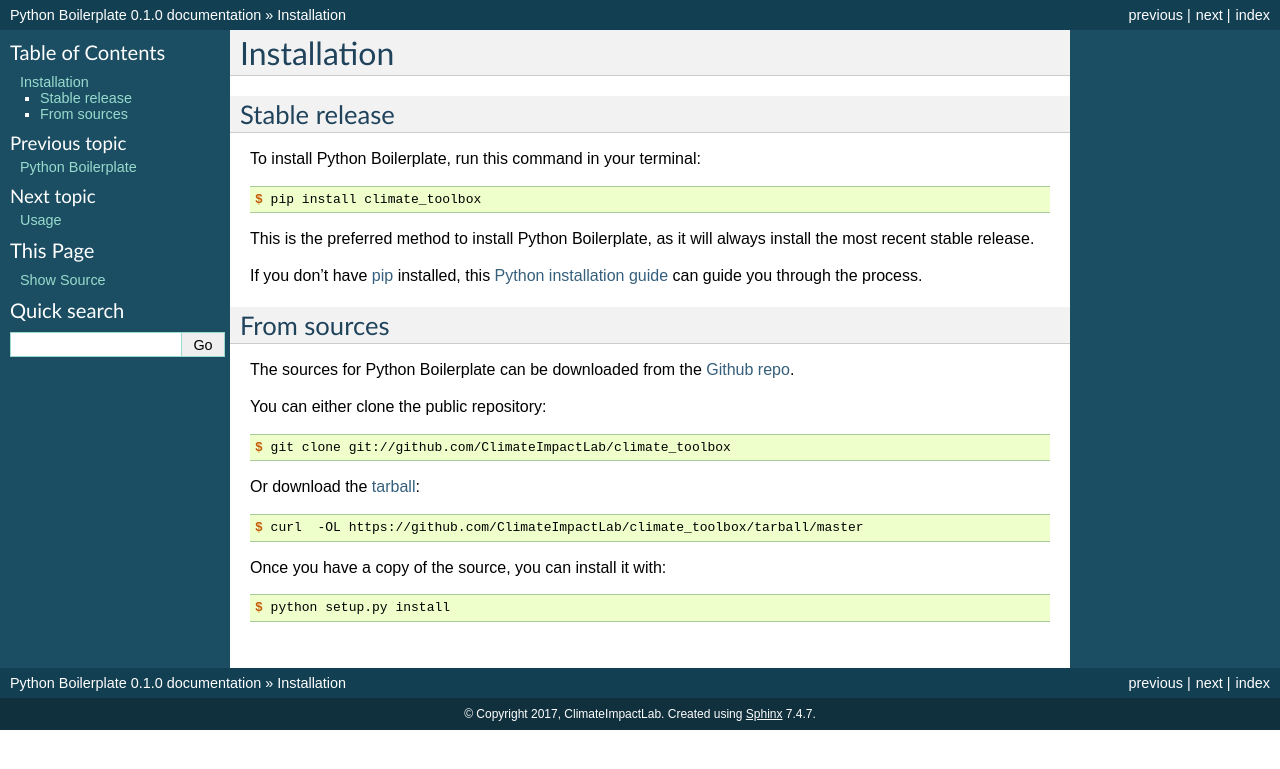
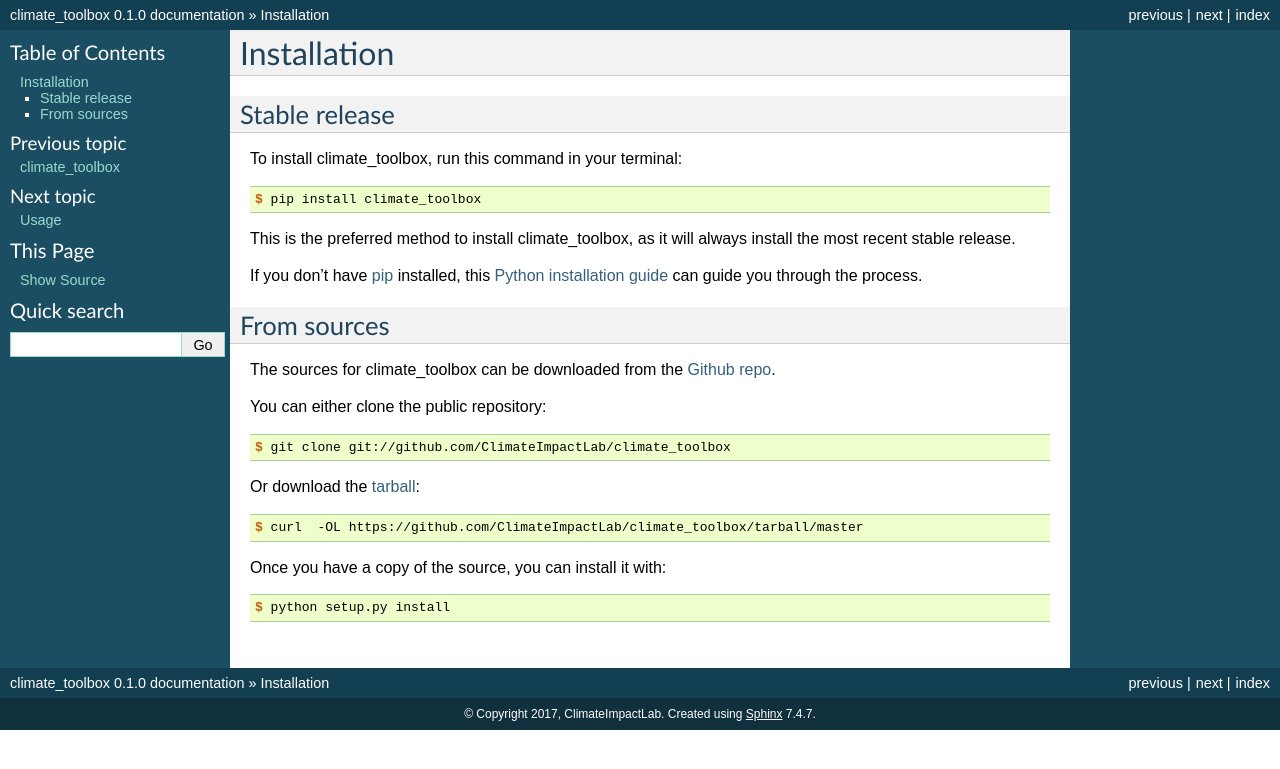
Before and after one commit to ClimateImpactLab/climate_toolbox, a Sphinx documentation site: the page built from docs/installation.rst, in a window 1280 px wide. Shown: the top 769 px of the page. Built offline with Sphinx 7.4.7, drawn with Linux system fonts in a browser that asks for light colours; pages that are not in the unit, such as notebooks, are missing from menus.

Commit message:
change to climate_toolbox

```diff
--- a/CONTRIBUTING.rst
+++ b/CONTRIBUTING.rst
@@ -38,8 +38,8 @@
 Write Documentation
 ~~~~~~~~~~~~~~~~~~~
 
-Python Boilerplate could always use more documentation, whether as part of the
-official Python Boilerplate docs, in docstrings, or even on the web in blog posts,
+climate_toolbox could always use more documentation, whether as part of the
+official climate_toolbox docs, in docstrings, or even on the web in blog posts,
 articles, and such.
 
 Submit Feedback
--- a/README.rst
+++ b/README.rst
@@ -1,5 +1,5 @@
 ==================
-Python Boilerplate
+climate_toolbox
 ==================
 
 
--- a/climate_toolbox/__init__.py
+++ b/climate_toolbox/__init__.py
@@ -1,6 +1,6 @@
 # -*- coding: utf-8 -*-
 
-"""Top-level package for Python Boilerplate."""
+"""Top-level package for climate_toolbox."""
 
 __author__ = """Justin Simcock"""
 __email__ = 'jsimcock@rhg.com'
--- a/docs/conf.py
+++ b/docs/conf.py
@@ -67,7 +67,7 @@
 master_doc = 'index'
 
 # General information about the project.
-project = u'Python Boilerplate'
+project = u'climate_toolbox'
 copyright = u"2017, ClimateImpactLab"
 
 # The version info for the project you're documenting, acts as replacement
@@ -222,7 +222,7 @@
 # [howto/manual]).
 latex_documents = [
     ('index', 'climate_toolbox.tex',
-     u'Python Boilerplate Documentation',
+     u'climate_toolbox Documentation',
      u'ClimateImpactLab', 'manual'),
 ]
 
@@ -253,7 +253,7 @@
 # (source start file, name, description, authors, manual section).
 man_pages = [
     ('index', 'climate_toolbox',
-     u'Python Boilerplate Documentation',
+     u'climate_toolbox Documentation',
      [u'ClimateImpactLab'], 1)
 ]
 
@@ -268,7 +268,7 @@
 #  dir menu entry, description, category)
 texinfo_documents = [
     ('index', 'climate_toolbox',
-     u'Python Boilerplate Documentation',
+     u'climate_toolbox Documentation',
      u'ClimateImpactLab',
      'climate_toolbox',
      'One line description of project.',
--- a/docs/index.rst
+++ b/docs/index.rst
@@ -1,4 +1,4 @@
-Welcome to Python Boilerplate's documentation!
+Welcome to climate_toolbox's documentation!
 ====================================================================================================
 
 Contents:
--- a/docs/installation.rst
+++ b/docs/installation.rst
@@ -8,13 +8,13 @@
 Stable release
 --------------
 
-To install Python Boilerplate, run this command in your terminal:
+To install climate_toolbox, run this command in your terminal:
 
 .. code-block:: console
 
     $ pip install climate_toolbox
 
-This is the preferred method to install Python Boilerplate, as it will always install the most recent stable release.
+This is the preferred method to install climate_toolbox, as it will always install the most recent stable release.
 
 If you don't have `pip`_ installed, this `Python installation guide`_ can guide
 you through the process.
@@ -26,7 +26,7 @@
 From sources
 ------------
 
-The sources for Python Boilerplate can be downloaded from the `Github repo`_.
+The sources for climate_toolbox can be downloaded from the `Github repo`_.
 
 You can either clone the public repository:
 
--- a/docs/usage.rst
+++ b/docs/usage.rst
@@ -2,6 +2,6 @@
 Usage
 =====
 
-To use Python Boilerplate in a project::
+To use climate_toolbox in a project::
 
     import climate_toolbox
```
Also changed, not shown: .github/ISSUE_TEMPLATE.md, .travis.yml.
